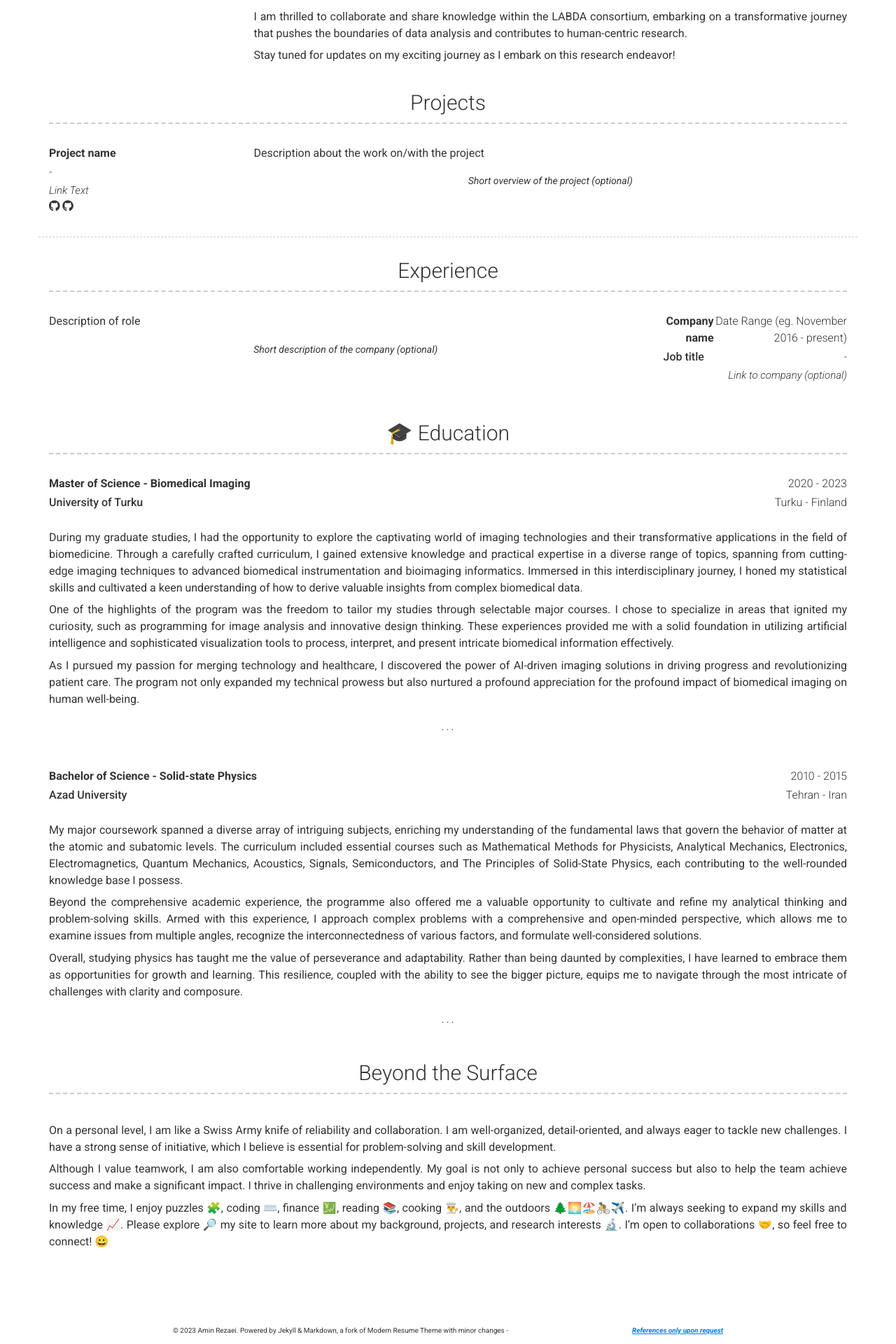
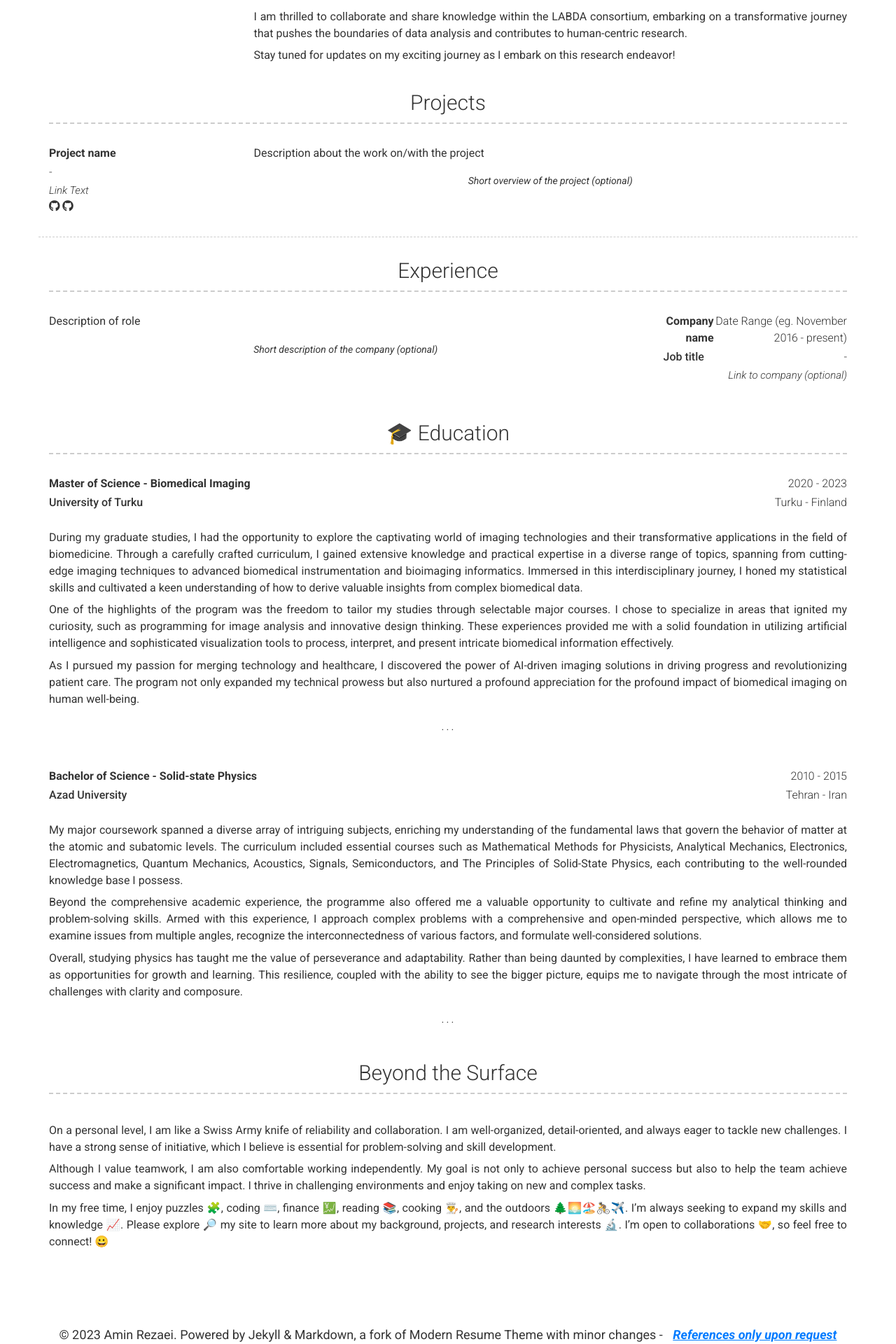
Before and after one commit to aminrezaei-img/CV, a Jekyll site: the page built from index.md, in a window 1280 px wide. Shown: the part 903-2823 px from the top of the page at 70% size. Built offline with Jekyll 4.4.1, drawn with Linux system fonts in a browser that asks for light colours; nearby versions of some CDN libraries.

Commit message:
Update footer.html

```diff
--- a/_includes/footer.html
+++ b/_includes/footer.html
@@ -3,6 +3,7 @@
     display: flex;
     justify-content: space-between;
     align-items: center;
+    font-size: 18px; /* Adjust the font size to your preference */
   }
   .footer-container a {
     text-decoration: underline;
```
